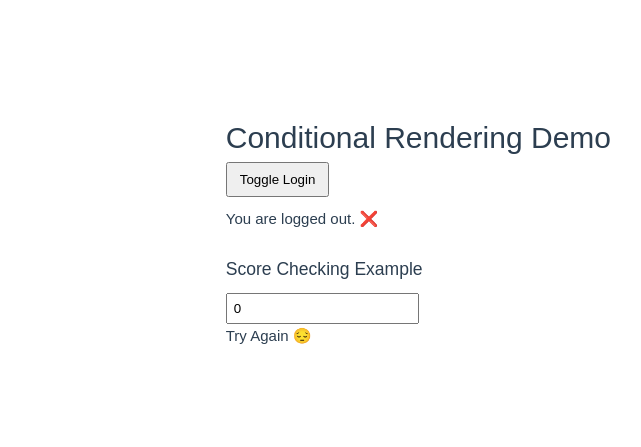
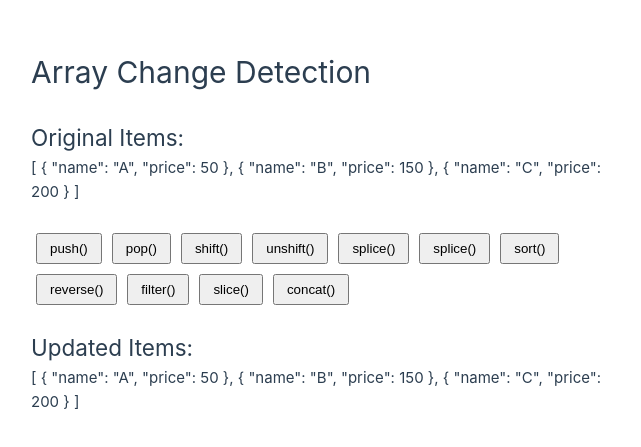
Before and after one commit to BasuPooja/Todo-List, a Vue app: page / in a window 1280 px wide. Shown: the part 169-616 px from the top of the page, without its empty margins (9-650 px from the left). Built offline with nearby package versions, Linux system fonts and the light colour scheme.

Commit message:
Array changes

```diff
--- a/src/App.vue
+++ b/src/App.vue
@@ -163,26 +163,16 @@ input {
 }
 </style> -->
 
-
-<template>
+<!-- <template>
   <div class="container">
     <h1>Conditional Rendering Demo</h1>
-
-    <button @click="isLoggedIn = !isLoggedIn">
-      Toggle Login
-    </button>
-
-    <p v-if="isLoggedIn">Welcome, you are logged in! ✔</p>
-    <p v-else>You are logged out. ❌</p>
-
-    <br />
 
     <h3>Score Checking Example</h3>
     <input type="number" v-model="score" placeholder="Enter score" />
 
-    <p v-if="score >= 80">Excellent 🎉</p>
-    <p v-else-if="score >= 50">Good 🙂</p>
-    <p v-else>Try Again 😔</p>
+    <p v-if="score >= 80">Excellent</p>
+    <p v-else-if="score >= 50">Good</p>
+    <p v-else>Try Again</p>
   </div>
 </template>
 
@@ -206,4 +196,154 @@ input {
   padding: 6px;
   margin-top: 10px;
 }
+</style> -->
+
+<!-- <template>
+  <div class="container">
+    <h1>List Rendering (v-for) Demo</h1>
+
+    <h3>Fruits List:</h3>
+    <ul>
+      <li v-for="(fruit, index) in fruits" :key="index">
+        {{ index + 1 }}. {{ fruit }}
+      </li>
+    </ul>
+
+    <h3>Users List:</h3>
+    <ul>
+      <li v-for="user in users" :key="user.id">
+        {{ user.id }} — {{ user.name }}
+      </li>
+    </ul>
+  </div>
+</template>
+
+<script setup>
+import { ref } from "vue";
+
+const fruits = ref(["Apple", "Banana", "Mango", "Orange"]);
+
+const users = ref([
+  { id: 1, name: "Pooja" },
+  { id: 2, name: "Aarav" },
+  { id: 3, name: "Kiran" },
+]);
+</script>
+
+<style>
+.container {
+  padding: 20px;
+  font-family: Arial;
+}
+</style> -->
+
+
+<template>
+  <div class="container">
+    <h1>Array Change Detection</h1>
+<br>
+    <h2>Original Items:</h2>
+    <p>{{ items }}</p>
+    <br>
+    <div style="height: 30px;">
+      <button @click="addItem">push()</button>
+      <button @click="removeLast">pop()</button>
+      <button @click="removeFirst">shift()</button>
+      <button @click="addFirst">unshift()</button>
+      <button @click="removeFromMiddle">splice()</button>
+      <button @click="addInMiddle">splice()</button>
+      <button @click="sortItems">sort()</button>
+      <button @click="reverseItems">reverse()</button>
+      <button @click="filterItems">filter()</button>
+      <button @click="sliceItems">slice()</button>
+      <button @click="concatItems">concat()</button>
+    </div>
+    <br>
+    <br>
+    <div>
+      <br>
+      <h2>Updated Items:</h2>
+      <p>{{ items }}</p>
+    </div>
+  </div>
+</template>
+
+<script setup>
+import { ref } from "vue";
+
+const items = ref([
+  { name: "A", price: 50 },
+  { name: "B", price: 150 },
+  { name: "C", price: 200 }
+]);
+
+/* -------------   MUTATION METHODS (Vue Detects Automatically)  ----------------------------- */
+
+// push() Add item at end
+const addItem = () => {
+  items.value.push({ name: "New Item", price: 120 });
+};
+
+// pop() Remove last item
+const removeLast = () => {
+  items.value.pop();
+};
+
+// shift() Remove first item
+const removeFirst = () => {
+  items.value.shift();
+};
+
+// unshift() Add item at start
+const addFirst = () => {
+  items.value.unshift({ name: "First", price: 300 });
+};
+
+// splice() Remove items
+const removeFromMiddle = () => {
+  items.value.splice(1, 1); // remove 1 item at index 1
+};
+
+// splice() Add items
+const addInMiddle = () => {
+  items.value.splice(1, 0, { name: "X", price: 90 }, { name: "Y", price: 80 });
+};
+
+// sort()
+const sortItems = () => {
+  items.value.sort((a, b) => a.name.localeCompare(b.name));
+};
+
+// reverse()
+const reverseItems = () => {
+  items.value.reverse();
+};
+
+/* ----------------------   NON-MUTATION METHODS (Return New Arrays) ----------------------- */
+
+// filter()
+const filterItems = () => {
+  items.value = items.value.filter(item => item.price > 100);
+};
+
+// slice()
+const sliceItems = () => {
+  items.value = items.value.slice(0, 2);
+};
+
+// concat()
+const concatItems = () => {
+  items.value = items.value.concat([{ name: "Extra", price: 500 }]);
+};
+</script>
+
+<style>
+.container {
+  max-width: 600px;
+  margin: 20px auto;
+}
+button {
+  margin: 5px;
+  padding: 6px 12px;
+}
 </style>
```
